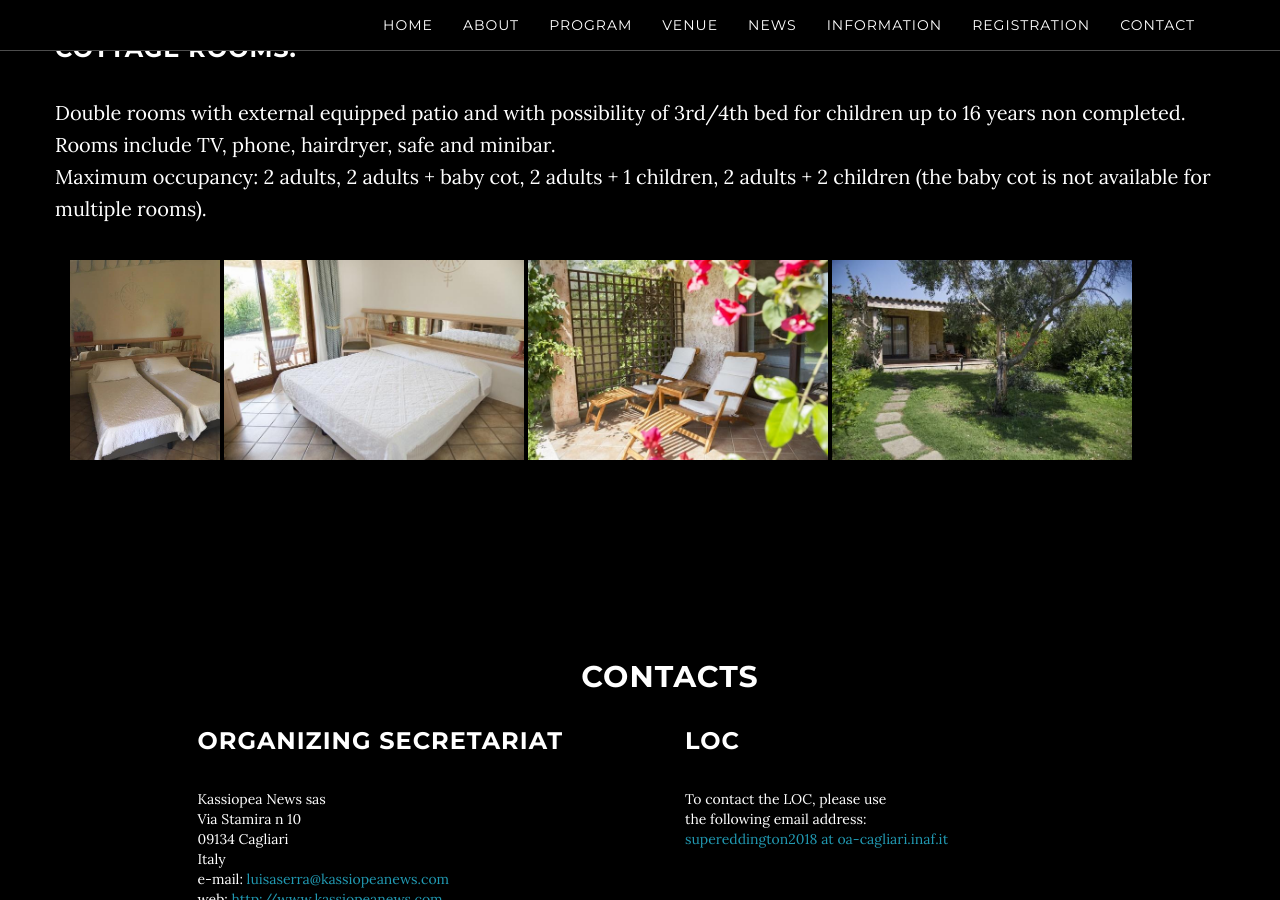
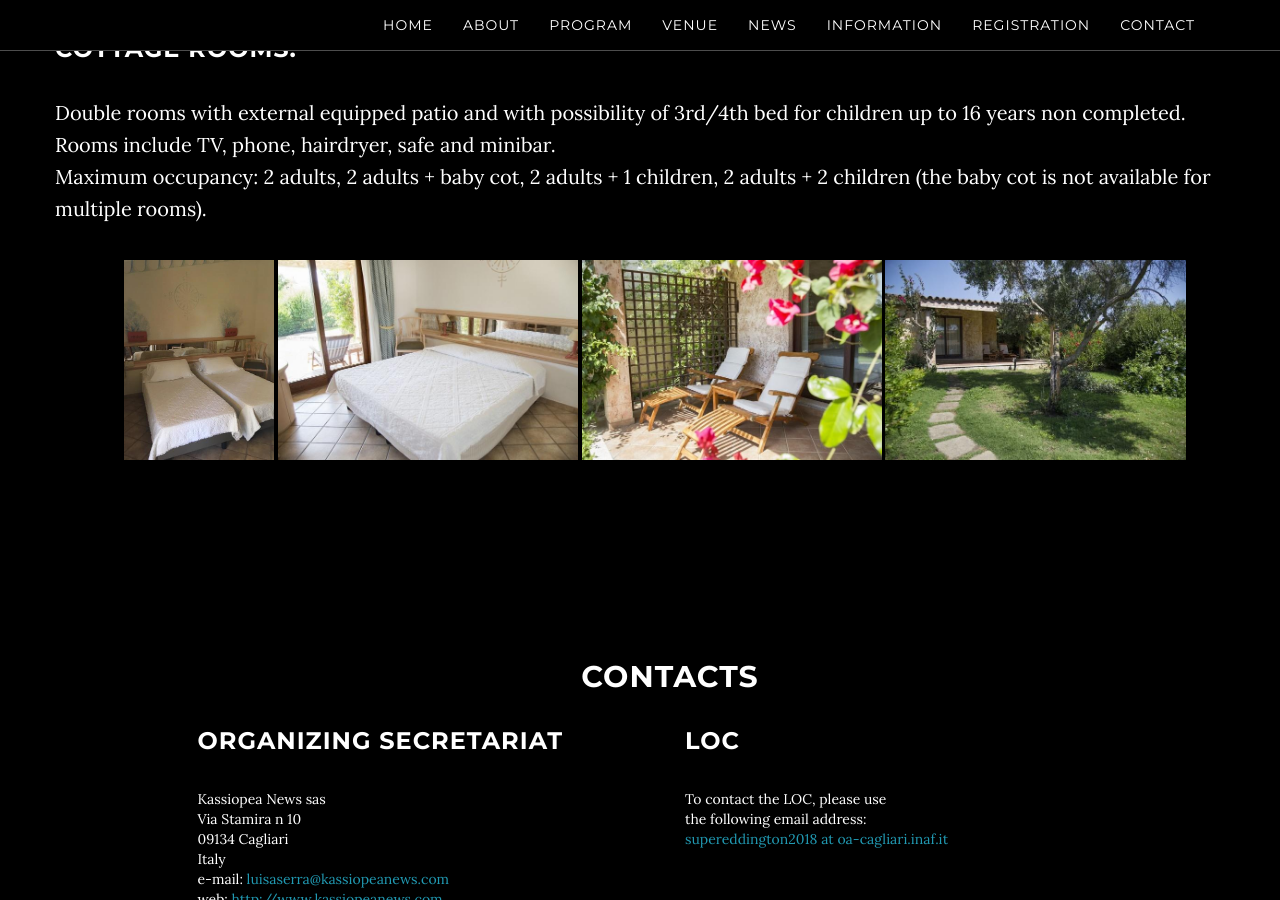
Before and after one commit to breakingthelimits/supereddington2018, a Jekyll site: the page built from index.html, in a window 1280 px wide and 900 px high, scrolled down 5613 px. Built offline with Jekyll 4.4.1, drawn with Linux system fonts in a browser that asks for light colours.

Commit message:
change align room images

```diff
--- a/_includes/venue.html
+++ b/_includes/venue.html
@@ -207,7 +207,8 @@
                     </p>
           </div>
 
-          <div style="float:center;">
+          <!--<div style="float:center;">-->
+          <div align="center";">
               <img src={{ site.baseurl }}/img/camera1.jpg height="200px;"></img>
               <img src={{ site.baseurl }}/img/camera2.jpg height="200px;"></img>
               <img src={{ site.baseurl }}/img/patio.jpg height="200px;"></img>
```
